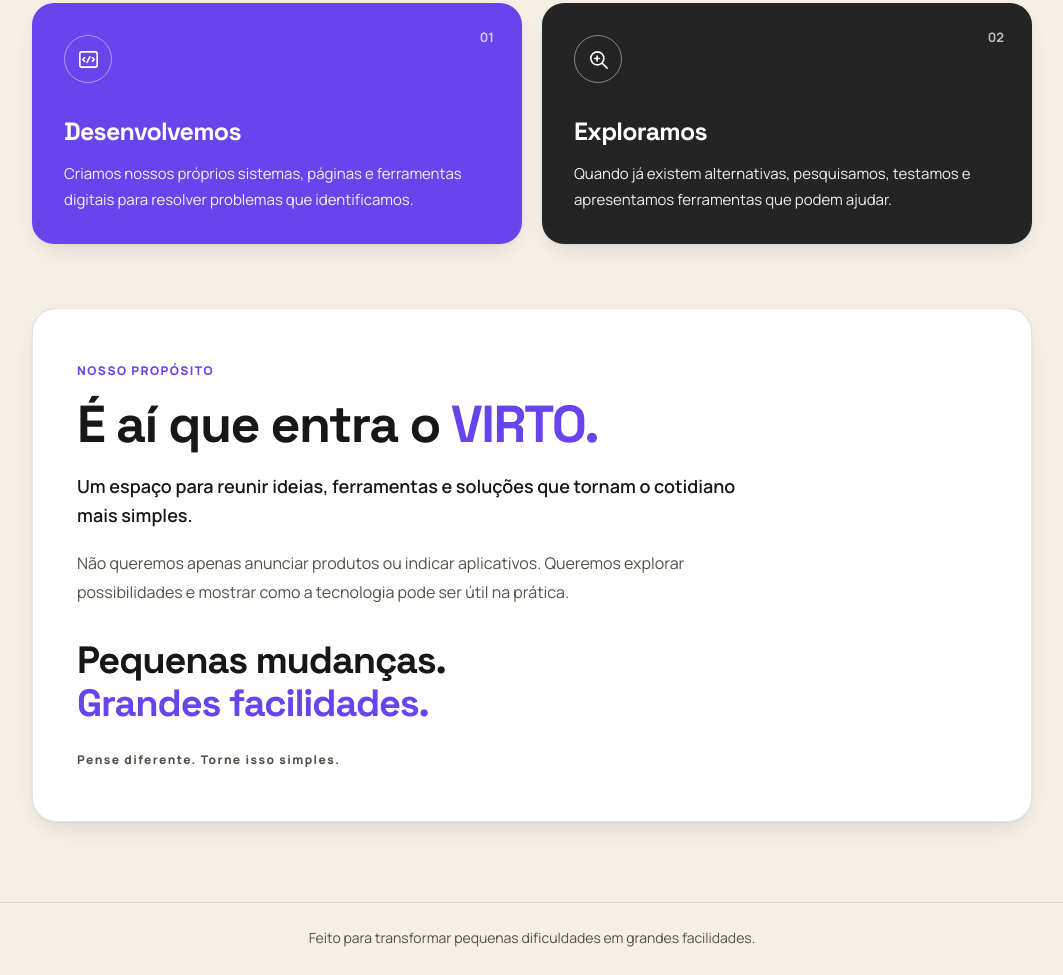
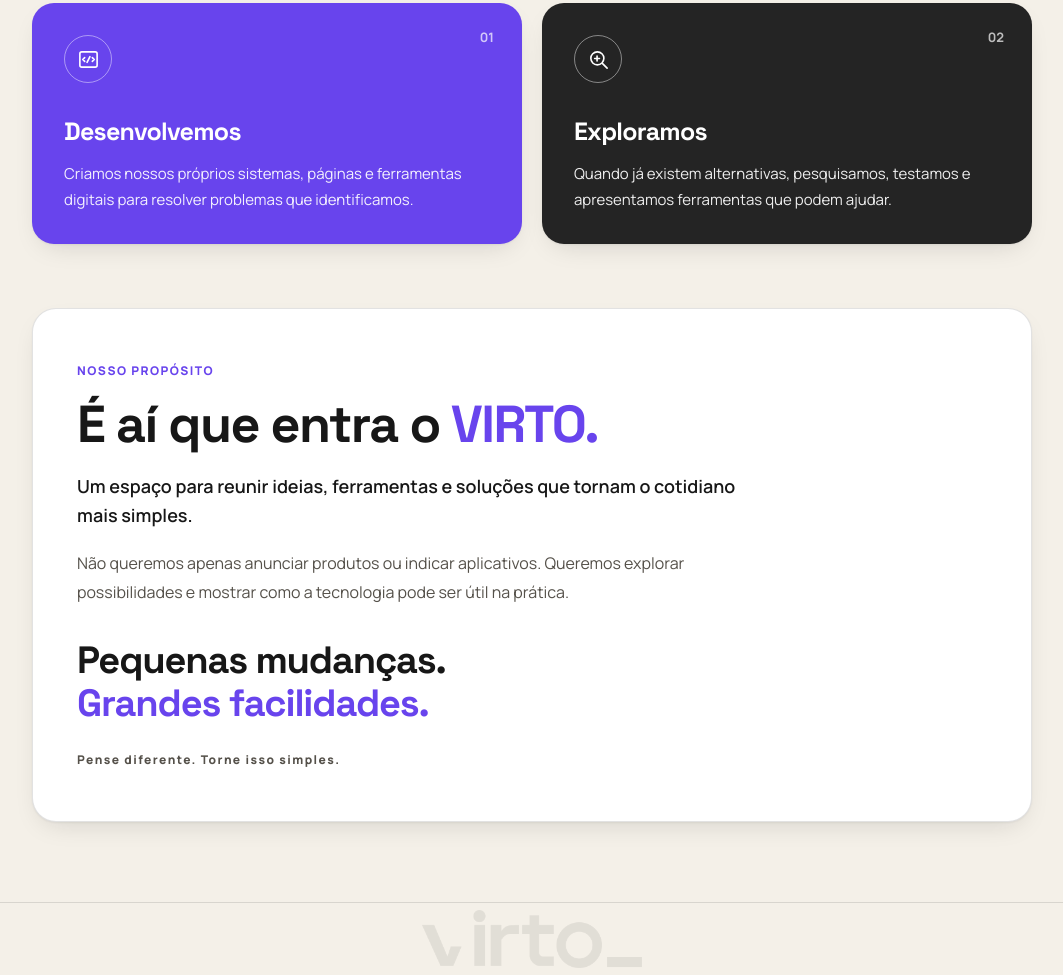
Before and after one commit to gabriel2assuncao/Virto, a plain HTML site: page sobre.html in a window 1280 px wide. Shown: the part 918-1893 px from the top of the page, without its empty margins (108-1171 px from the left). Drawn offline with Linux system fonts and the light colour scheme.

Commit message:
Adicionei o rodapé em todas as abas

```diff
--- a/lanterna.css
+++ b/lanterna.css
@@ -73,7 +73,7 @@
   border: 0;
 }
 
-/* Desktop: rodapé baixo, para a página inicial caber na tela sem rolagem */
+/* Desktop: mesmo rodapé baixo em todas as páginas (igual à página inicial) */
 @media (min-width: 801px) {
   .logo-lanterna { --altura: clamp(56px, 9vh, 80px); --raio-luz: 90px; }
 }
--- a/sobre.html
+++ b/sobre.html
@@ -19,6 +19,7 @@
 
   <link rel="stylesheet" href="basestyle.css">
   <link rel="stylesheet" href="sobrestyle.css">
+  <link rel="stylesheet" href="lanterna.css">
   <link rel="icon" href="imagens/icon.png" type="image/png">
 </head>
 
@@ -168,10 +169,17 @@
 
 
   <!-- RODAPÉ -->
-  <footer class="rodape">
-    <p>Feito para transformar pequenas dificuldades em grandes facilidades.</p>
+  <footer class="rodape rodape-lanterna">
+    <p class="so-leitor">Feito para transformar pequenas dificuldades em grandes facilidades.</p>
+    <div class="logo-lanterna" data-fontes="imagens/teste.png,Imagens/teste.png,imagens/logo-virto.png">
+      <img src="imagens/teste.png" alt="Virto" class="logo-escura">
+      <div class="luz" aria-hidden="true">
+        <img src="imagens/teste.png" alt="" class="logo-clara">
+      </div>
+    </div>
   </footer>
 
+  <script src="lanterna.js"></script>
 </body>
 
 </html>
```
Also changed, not shown: espaco.html (+10 -2 lines), geminilm.html (+10 -2 lines), ioregulator.html (+10 -2 lines), solucoes.html (+10 -2 lines), spam.html (+10 -2 lines).
